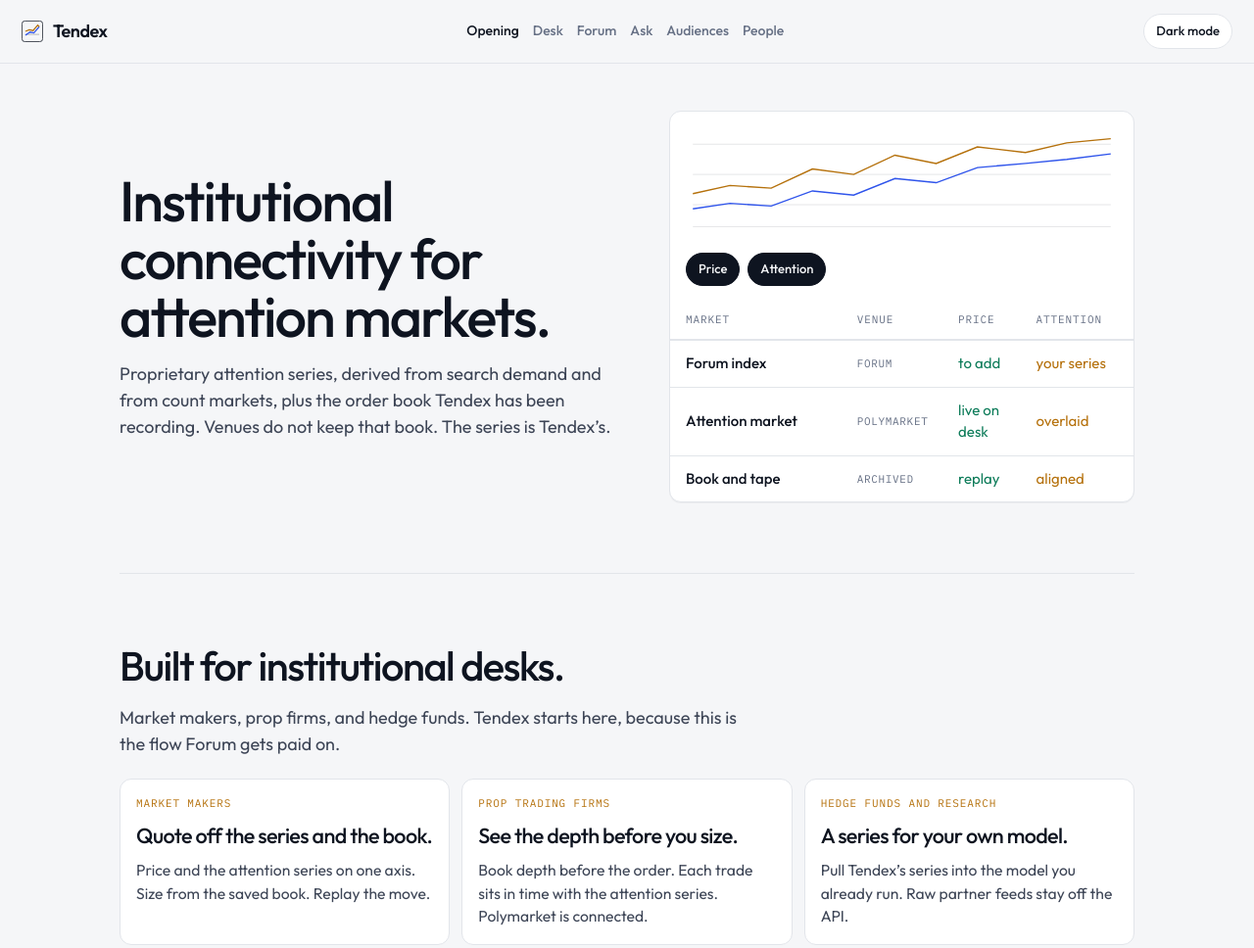
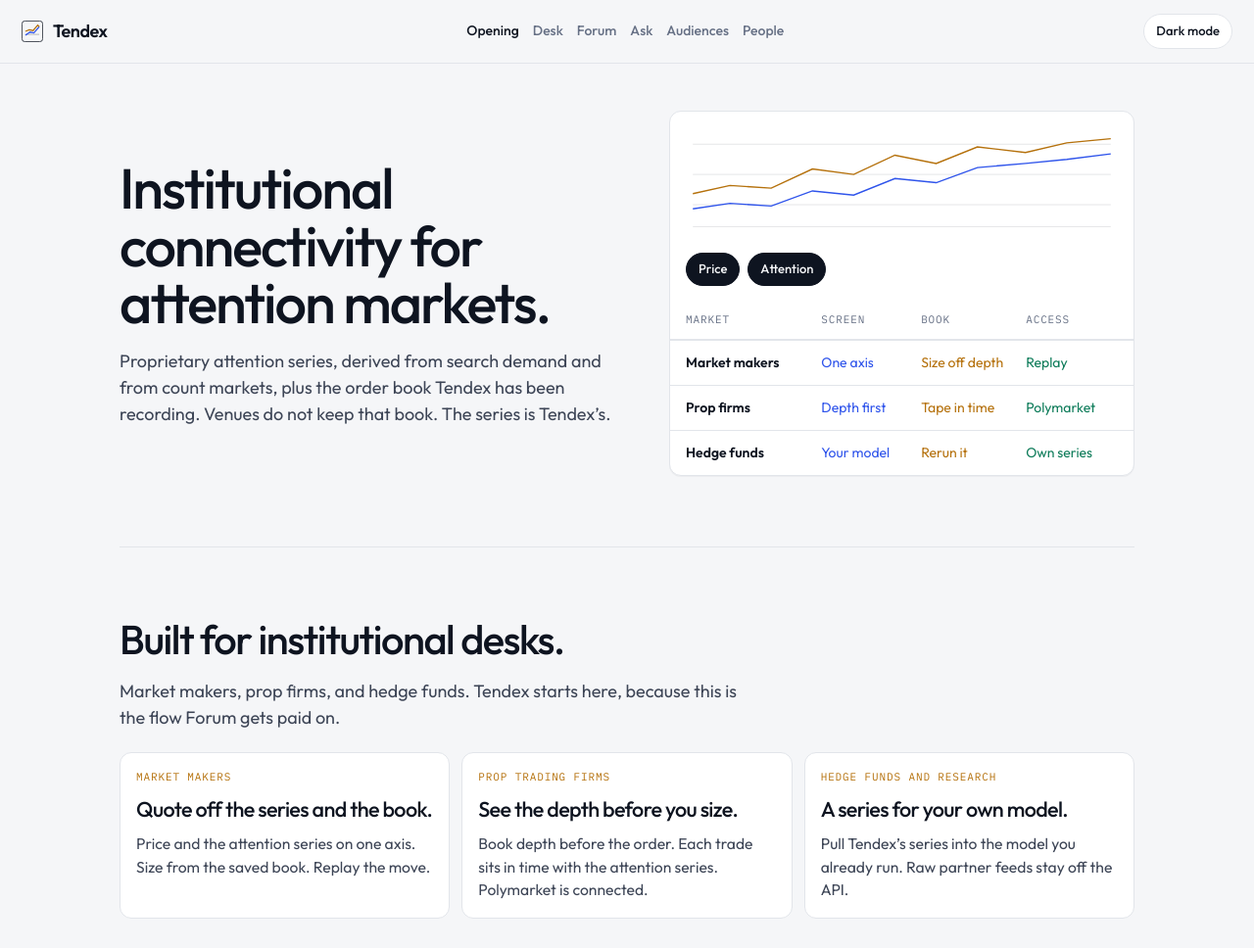
Before and after one commit to beniskillen/tendex-forum-brief, a plain HTML site: page index.html in a window 1280 px wide. Shown: the top 968 px of the page at 98% size. Drawn offline with Linux system fonts and the light colour scheme.

Commit message:
Map the desk card to the three markets and what each gets.

```diff
--- a/index.html
+++ b/index.html
@@ -249,7 +249,7 @@ try {
   }
   .terminal header, .row {
     display: grid;
-    grid-template-columns: 1.4fr 0.8fr 0.6fr 0.7fr;
+    grid-template-columns: 1.25fr 0.9fr 0.95fr 0.9fr;
     gap: 8px;
     align-items: center;
     padding: 12px 16px;
@@ -262,17 +262,11 @@ try {
     color: var(--muted);
     border-bottom: 1px solid var(--line);
   }
-  .row { border-top: 1px solid var(--line); font-size: 15px; }
-  .row b { font-weight: 500; }
-  .venue {
-    font-family: var(--mono);
-    font-size: 11px;
-    letter-spacing: 0.06em;
-    text-transform: uppercase;
-    color: var(--muted);
-  }
-  .up { color: var(--up); font-variant-numeric: tabular-nums; }
-  .flat { color: var(--amber); font-variant-numeric: tabular-nums; }
+  .row { border-top: 1px solid var(--line); font-size: 14px; }
+  .row b { font-weight: 600; }
+  .row .screen { color: var(--blue); }
+  .row .book { color: var(--amber); }
+  .row .access { color: var(--up); }
   .chart-wrap { padding: 8px 12px 4px; }
   .chart { width: 100%; height: auto; }
   .legend { display: flex; gap: 8px; padding: 0 16px 14px; }
@@ -386,8 +380,8 @@ try {
   @media (max-width: 760px) {
     .top { align-items: flex-start; flex-wrap: wrap; }
     .top nav { order: 3; width: 100%; }
-    .terminal header, .row { grid-template-columns: 1.2fr 0.7fr 0.6fr; }
-    .terminal header span:nth-child(2), .row .venue { display: none; }
+    .terminal header, .row { grid-template-columns: 1.15fr 0.85fr 0.85fr; }
+    .terminal header span:nth-child(4), .row .access { display: none; }
     section { padding: 48px 0; }
     main { padding-left: 16px; padding-right: 16px; }
   }
@@ -448,11 +442,11 @@ try {
         <button type="button" id="toggle-attention" aria-pressed="true">Attention</button>
       </div>
       <header>
-        <span>Market</span><span>Venue</span><span>Price</span><span>Attention</span>
+        <span>Market</span><span>Screen</span><span>Book</span><span>Access</span>
       </header>
-      <div class="row"><b>Forum index</b><span class="venue">Forum</span><span class="up">to add</span><span class="flat">your series</span></div>
-      <div class="row"><b>Attention market</b><span class="venue">Polymarket</span><span class="up">live on desk</span><span class="flat">overlaid</span></div>
-      <div class="row"><b>Book and tape</b><span class="venue">Archived</span><span class="up">replay</span><span class="flat">aligned</span></div>
+      <div class="row"><b>Market makers</b><span class="screen">One axis</span><span class="book">Size off depth</span><span class="access">Replay</span></div>
+      <div class="row"><b>Prop firms</b><span class="screen">Depth first</span><span class="book">Tape in time</span><span class="access">Polymarket</span></div>
+      <div class="row"><b>Hedge funds</b><span class="screen">Your model</span><span class="book">Rerun it</span><span class="access">Own series</span></div>
     </div>
   </section>
 
```
